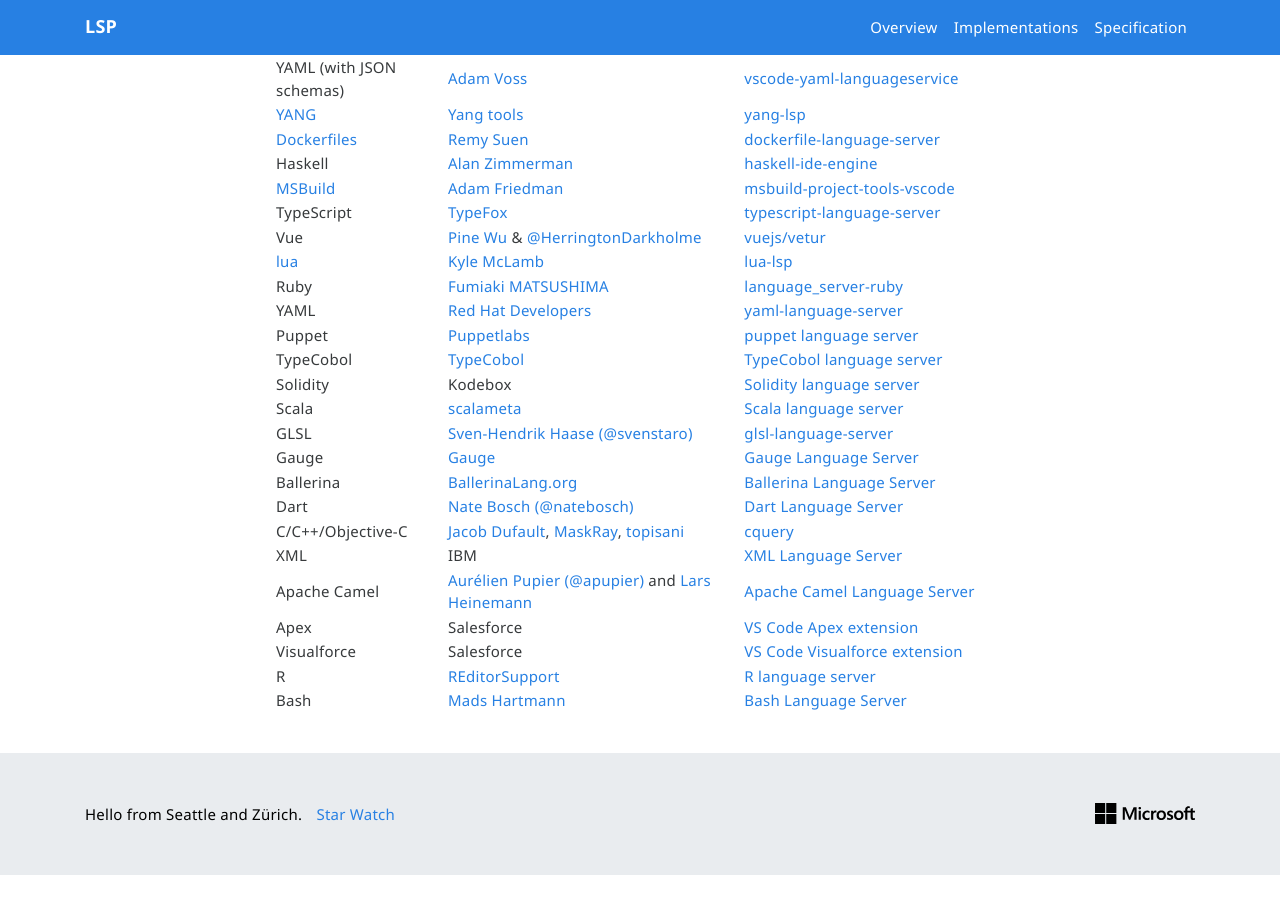
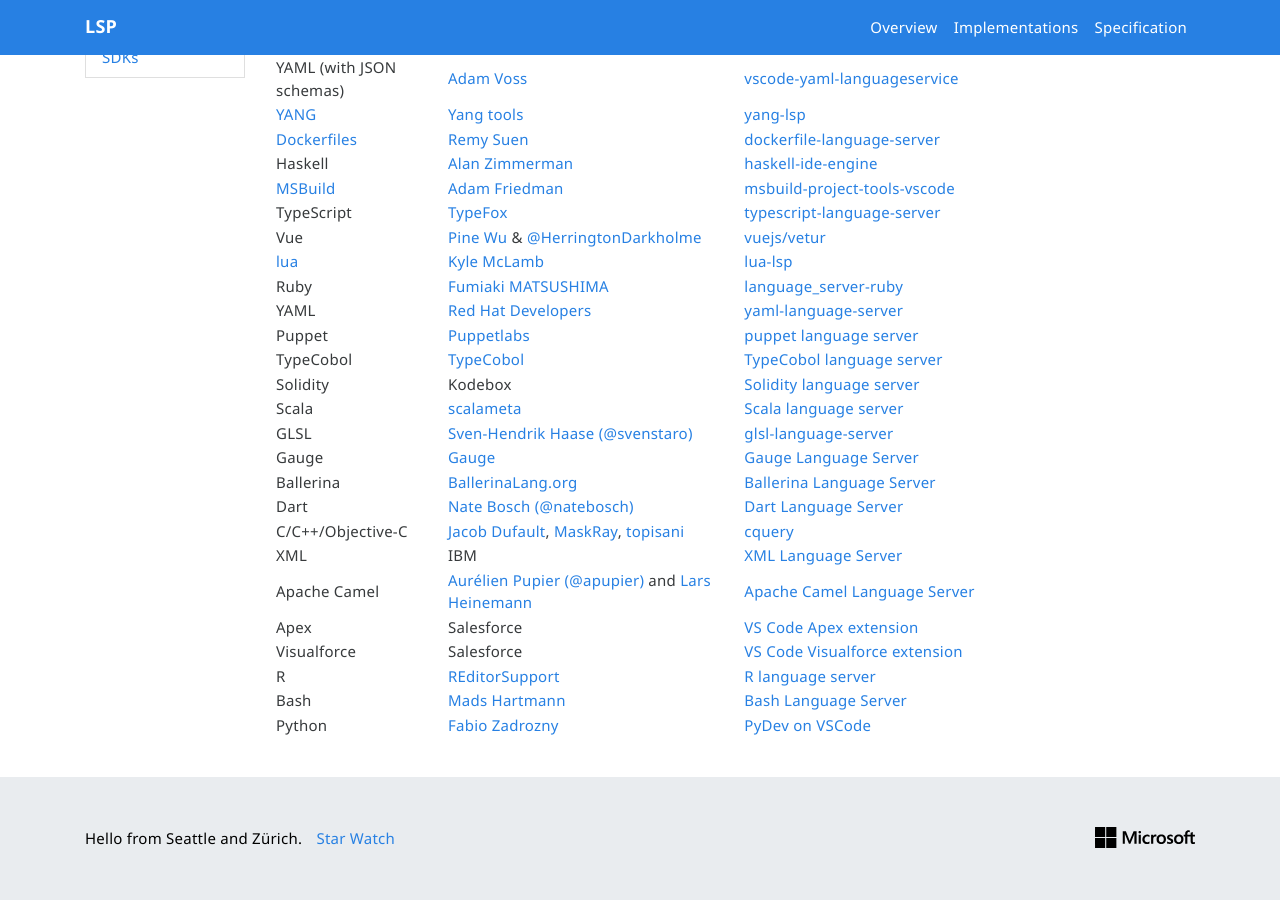
Before and after one commit to microsoft/language-server-protocol, a Jekyll site: the page built from _implementors/servers.md, in a window 1280 px wide and 900 px high, scrolled down 1126 px. Built offline with Jekyll 4.4.1, drawn with Linux system fonts in a browser that asks for light colours; nearby versions of some CDN libraries; before the commit the page ends 2001 px from its top, so only the background shows below that.

Commit message:
Add PyDev on VSCode (Python language server)

```diff
--- a/_implementors/servers.md
+++ b/_implementors/servers.md
@@ -70,5 +70,6 @@
 | Visualforce | Salesforce |  [VS Code Visualforce extension](https://marketplace.visualstudio.com/items?itemName=salesforce.salesforcedx-vscode-visualforce) |
 | R | [REditorSupport](https://github.com/REditorSupport) | [R language server](https://github.com/REditorSupport/languageserver) |
 | Bash | [Mads Hartmann](https://github.com/mads-hartmann/) | [Bash Language Server](https://github.com/mads-hartmann/bash-language-server) |
+| Python| [Fabio Zadrozny](https://github.com/fabioz/) | [PyDev on VSCode](http://www.pydev.org/vscode/index.html) |
 
 {: .table .table-bordered .table-responsive}
```
